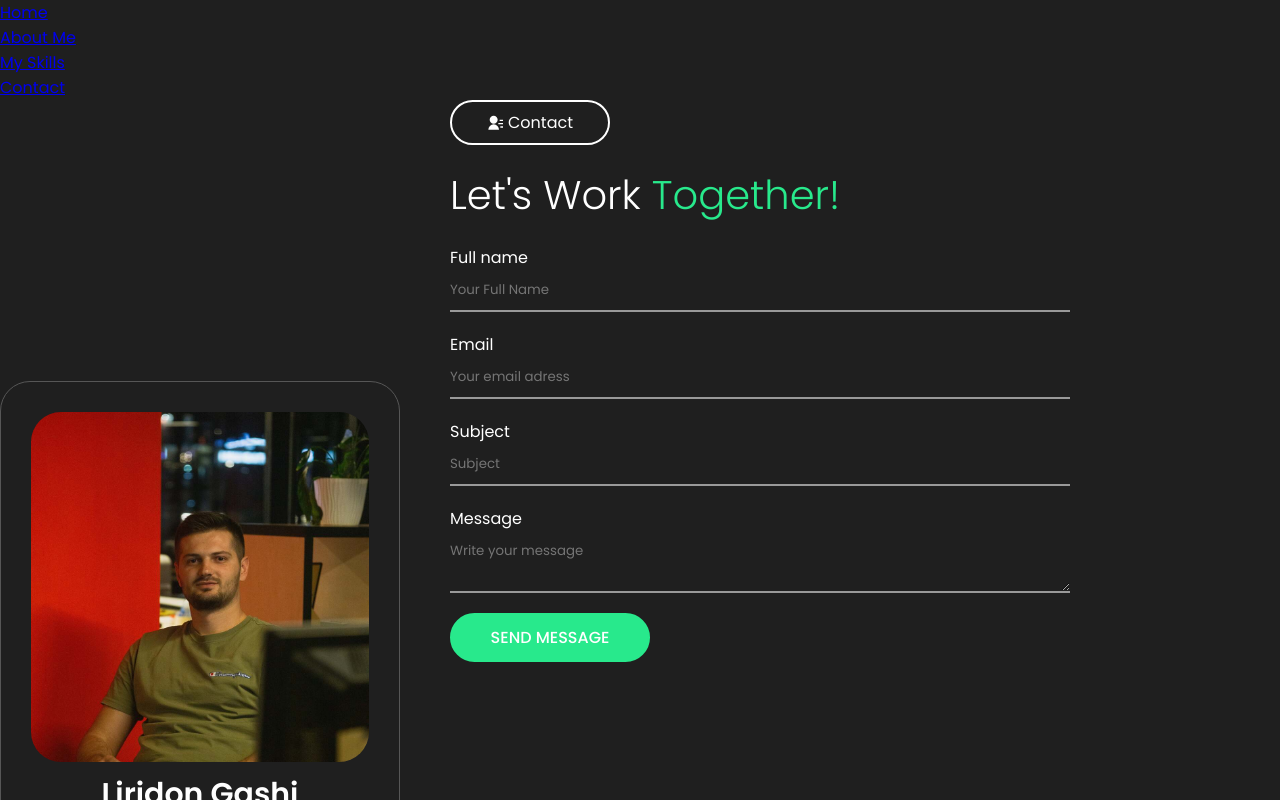
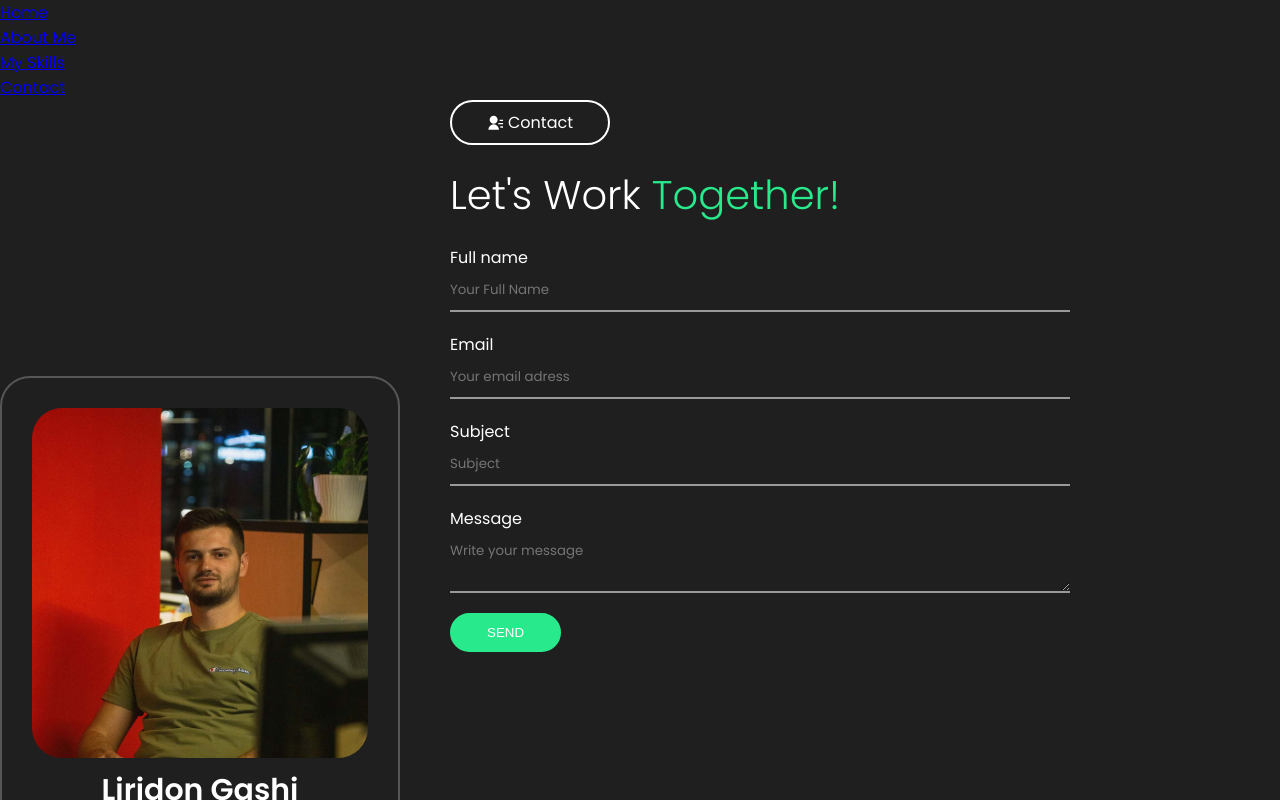
Before and after one commit to liridonig/portfolio, a React (Vite) app: page /Contact in a window 1280 px wide. Shown: the top 800 px of the page. Built offline with nearby package versions, Linux system fonts and the light colour scheme.

Commit message:
Contact Validation

```diff
--- a/package.json
+++ b/package.json
@@ -9,6 +9,7 @@
     "preview": "vite preview"
   },
   "dependencies": {
+    "@emailjs/browser": "^3.10.0",
     "react": "^18.2.0",
     "react-dom": "^18.2.0",
     "react-icons": "^4.8.0",
--- a/src/components/contact/Contact.css
+++ b/src/components/contact/Contact.css
@@ -30,9 +30,9 @@
   color: #999;
 }
 
-.contact-btn a {
+.contact-btn button {
   background-color: var(--primary_color);
-  padding: 10px;
+  padding: 10px 35px;
   border-radius: 30px;
   text-decoration: none;
   color: #fff;
@@ -45,7 +45,17 @@
   border: 2px solid var(--primary_color);
 }
 
-.contact-btn a:hover {
+.contact-btn button:hover {
   color: var(--primary_color);
   background-color: transparent;
 }
+
+.contact-inputs span {
+  color: red;
+  font-size: 12px;
+}
+.success {
+  color: green;
+  font-weight: bold;
+  margin-top: 20px;
+}
--- a/src/components/contact/Contact.jsx
+++ b/src/components/contact/Contact.jsx
@@ -1,8 +1,52 @@
-import React from "react";
+import React, { useRef, useState } from "react";
 import { RiContactsFill } from "react-icons/ri";
 import "./Contact.css";
+import emailjs from "@emailjs/browser";
 
 const Contact = () => {
+  const [name, setName] = useState("");
+  const [email, setEmail] = useState("");
+  const [subject, setSubject] = useState("");
+  const [message, setMessage] = useState("");
+  const [error, setError] = useState(false);
+
+  const form = useRef();
+
+  const handleSubmit = (e) => {
+    e.preventDefault();
+    if (
+      name.length <= 0 ||
+      email.length <= 0 ||
+      subject.length <= 0 ||
+      message.length <= 0
+    ) {
+      setError(true);
+    }
+    if (name && email && subject && message) {
+      sendEmail();
+      e.target.reset();
+    }
+  };
+
+  const sendEmail = (e) => {
+    emailjs
+      .sendForm(
+        "service_yd58vam",
+        "template_gxgrxpb",
+        form.current,
+        "eQvUknXz0qLLGYBhH"
+      )
+      .then(
+        (result) => {
+          const success = document.querySelector(".success");
+          success.textContent = "Your message was send succesfully!";
+        },
+        (error) => {
+          console.log(error.text);
+        }
+      );
+  };
+
   return (
     <>
       <div className="btn-header">
@@ -16,14 +60,21 @@ const Contact = () => {
         </div>
       </div>
       <div className="contact-form">
-        <form>
+        <form ref={form} onSubmit={handleSubmit}>
           <div className="contact-inputs">
             <label>Full name</label>
             <input
               type="text"
               placeholder="Your Full Name"
               className="contact-input"
+              name="user_name"
+              onChange={(e) => setName(e.target.value)}
             ></input>
+            {error && name.length <= 0 ? (
+              <span>Full Name can't be empty</span>
+            ) : (
+              ""
+            )}
           </div>
           <div className="contact-inputs">
             <label>Email</label>
@@ -31,7 +82,14 @@ const Contact = () => {
               type="email"
               placeholder="Your email adress"
               className="contact-input"
+              name="user_email"
+              onChange={(e) => setEmail(e.target.value)}
             ></input>
+            {error && email.length <= 0 ? (
+              <span>Please provide a valid email address!</span>
+            ) : (
+              ""
+            )}
           </div>
           <div className="contact-inputs">
             <label>Subject</label>
@@ -39,18 +97,35 @@ const Contact = () => {
               type="text"
               placeholder="Subject"
               className="contact-input"
+              name="subject"
+              onChange={(e) => setSubject(e.target.value)}
             ></input>
+            {error && subject.length <= 0 ? (
+              <span>Subject can't be empty</span>
+            ) : (
+              ""
+            )}
           </div>
           <div className="contact-inputs">
             <label>Message</label>
             <textarea
               placeholder="Write your message"
               className="contact-textarea"
+              name="message"
+              onChange={(e) => setMessage(e.target.value)}
             ></textarea>
+            {error && message.length <= 0 ? (
+              <span>Message can't be empty</span>
+            ) : (
+              ""
+            )}
           </div>
           <div className="contact-btn">
-            <a>SEND MESSAGE</a>
+            <button type="submit" value="Send" className="test1">
+              SEND
+            </button>
           </div>
+          <p className="success"></p>
         </form>
       </div>
     </>
--- a/src/components/profile/Profile.css
+++ b/src/components/profile/Profile.css
@@ -1,5 +1,5 @@
 .profile {
-  border: 1px solid #565656;
+  border: 2px solid #565656;
   width: 400px;
   overflow: hidden;
   padding: 30px;
--- a/src/components/skills/Skills.jsx
+++ b/src/components/skills/Skills.jsx
@@ -7,6 +7,7 @@ import {
   FaHtml5,
   FaCss3,
   FaBootstrap,
+  FaSass,
 } from "react-icons/fa";
 import { SiTailwindcss } from "react-icons/si";
 import "./Skills.css";
@@ -51,6 +52,12 @@ const Skills = () => {
         </div>
         <div className="skills-box">
           <div className="skills-box-icon">
+            <FaSass></FaSass>
+          </div>
+          <p>Sass</p>
+        </div>
+        <div className="skills-box">
+          <div className="skills-box-icon">
             <FaCss3></FaCss3>
           </div>
           <p>CSS</p>
```
Also changed, not shown: 1 other file (tests, documents, lock files or other folders).
